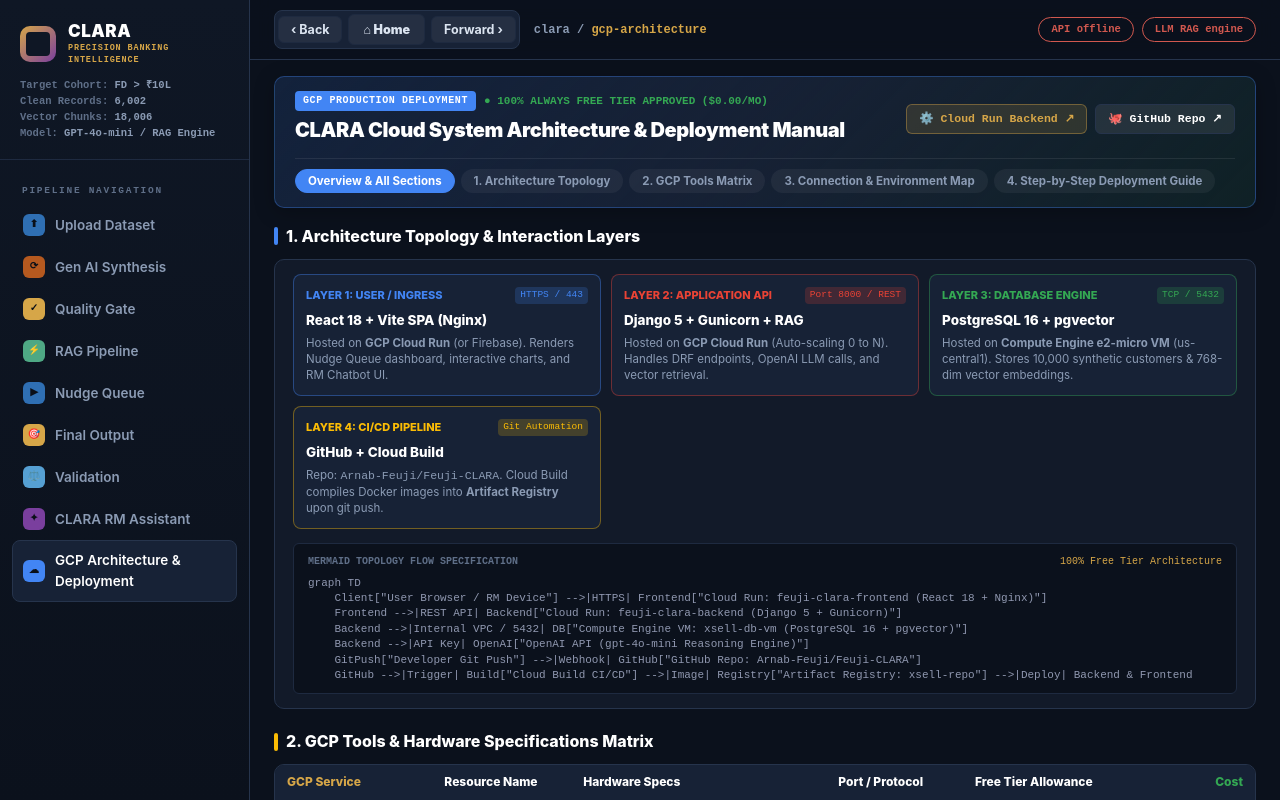
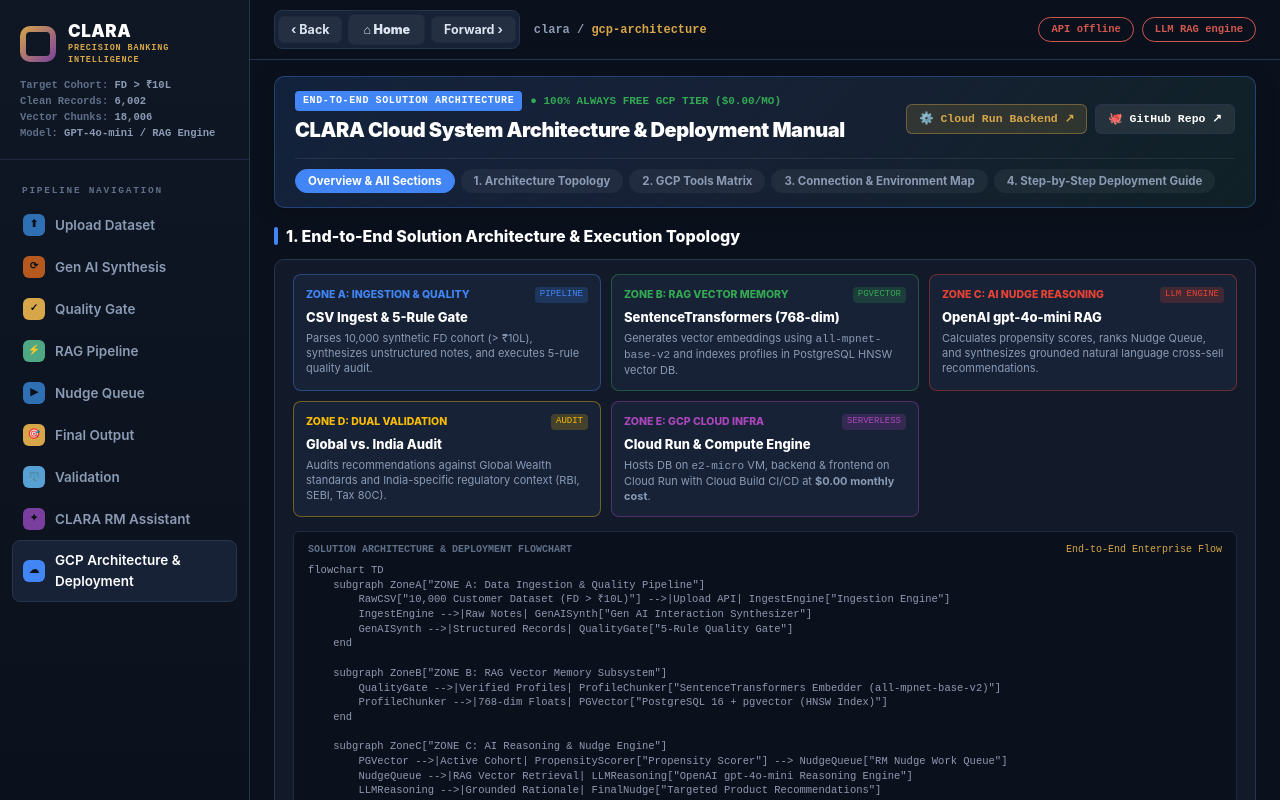
Before and after one commit to arnab1976/Feuji-CLARA, a React (Vite) app in the folder frontend/: page /gcp-architecture in a window 1280 px wide. Shown: the top 800 px of the page. Built offline with nearby package versions, Linux system fonts and the light colour scheme; no server answers.

Commit message:
Update GCP Architecture page with complete 5-Zone End-to-End Solution Architecture Diagram

```diff
--- a/frontend/src/pages/GcpArchitecture.jsx
+++ b/frontend/src/pages/GcpArchitecture.jsx
@@ -38,10 +38,10 @@
                   letterSpacing: "0.06em",
                 }}
               >
-                GCP PRODUCTION DEPLOYMENT
+                END-TO-END SOLUTION ARCHITECTURE
               </span>
               <span style={{ color: "#34A853", fontWeight: 800, fontSize: 11, fontFamily: "JetBrains Mono, monospace" }}>
-                ● 100% ALWAYS FREE TIER APPROVED ($0.00/MO)
+                ● 100% ALWAYS FREE GCP TIER ($0.00/MO)
               </span>
             </div>
             <h1 style={{ fontSize: 20, fontWeight: 900, color: "#fff", letterSpacing: "-0.4px", margin: 0 }}>
@@ -127,107 +127,148 @@
         </div>
       </div>
 
-      {/* SECTION 1: ARCHITECTURE TOPOLOGY */}
+      {/* SECTION 1: END-TO-END SOLUTION ARCHITECTURE TOPOLOGY */}
       {(activeSection === "all" || activeSection === "topology") && (
         <div style={{ marginBottom: 20 }}>
           <div style={{ display: "flex", alignItems: "center", gap: 8, marginBottom: 10 }}>
             <div style={{ width: 4, height: 18, background: "#4285F4", borderRadius: 2 }} />
             <h2 style={{ fontSize: 16, fontWeight: 800, color: "#fff", margin: 0 }}>
-              1. Architecture Topology &amp; Interaction Layers
+              1. End-to-End Solution Architecture &amp; Execution Topology
             </h2>
           </div>
 
           <div style={{ background: "var(--panel)", border: "1px solid var(--line)", borderRadius: 10, padding: "14px 18px" }}>
-            {/* 4 Layer Compact Cards */}
-            <div style={{ display: "grid", gridTemplateColumns: "repeat(auto-fit, minmax(260px, 1fr))", gap: 10, marginBottom: 14 }}>
+            {/* 5 Architectural Zone Cards */}
+            <div style={{ display: "grid", gridTemplateColumns: "repeat(auto-fit, minmax(240px, 1fr))", gap: 10, marginBottom: 14 }}>
               <div style={{ background: "var(--panel2)", border: "1px solid rgba(66, 133, 244, 0.4)", borderRadius: 8, padding: 12 }}>
-                <div style={{ display: "flex", justifyContent: "space-between", alignItems: "center", marginBottom: 6 }}>
-                  <span style={{ fontWeight: 800, fontSize: 11, color: "#4285F4" }}>LAYER 1: USER / INGRESS</span>
-                  <span style={{ fontSize: 9.5, background: "rgba(66, 133, 244, 0.2)", color: "#4285F4", padding: "1px 5px", borderRadius: 4, fontFamily: "JetBrains Mono, monospace" }}>
-                    HTTPS / 443
+                <div style={{ display: "flex", justifyContent: "space-between", alignItems: "center", marginBottom: 4 }}>
+                  <span style={{ fontWeight: 800, fontSize: 10.5, color: "#4285F4" }}>ZONE A: INGESTION &amp; QUALITY</span>
+                  <span style={{ fontSize: 9, background: "rgba(66, 133, 244, 0.2)", color: "#4285F4", padding: "1px 5px", borderRadius: 4, fontFamily: "JetBrains Mono, monospace" }}>
+                    PIPELINE
                   </span>
                 </div>
-                <h4 style={{ color: "#fff", fontSize: 13.5, fontWeight: 800, marginBottom: 4 }}>
-                  React 18 + Vite SPA (Nginx)
+                <h4 style={{ color: "#fff", fontSize: 13, fontWeight: 800, marginBottom: 4 }}>
+                  CSV Ingest &amp; 5-Rule Gate
                 </h4>
-                <p style={{ fontSize: 11.5, color: "var(--dim)", margin: 0, lineHeight: 1.4 }}>
-                  Hosted on <b>GCP Cloud Run</b> (or Firebase). Renders Nudge Queue dashboard, interactive charts, and RM Chatbot UI.
+                <p style={{ fontSize: 11, color: "var(--dim)", margin: 0, lineHeight: 1.35 }}>
+                  Parses 10,000 synthetic FD cohort (&gt; ₹10L), synthesizes unstructured notes, and executes 5-rule quality audit.
+                </p>
+              </div>
+
+              <div style={{ background: "var(--panel2)", border: "1px solid rgba(52, 168, 83, 0.4)", borderRadius: 8, padding: 12 }}>
+                <div style={{ display: "flex", justifyContent: "space-between", alignItems: "center", marginBottom: 4 }}>
+                  <span style={{ fontWeight: 800, fontSize: 10.5, color: "#34A853" }}>ZONE B: RAG VECTOR MEMORY</span>
+                  <span style={{ fontSize: 9, background: "rgba(52, 168, 83, 0.2)", color: "#34A853", padding: "1px 5px", borderRadius: 4, fontFamily: "JetBrains Mono, monospace" }}>
+                    PGVECTOR
+                  </span>
+                </div>
+                <h4 style={{ color: "#fff", fontSize: 13, fontWeight: 800, marginBottom: 4 }}>
+                  SentenceTransformers (768-dim)
+                </h4>
+                <p style={{ fontSize: 11, color: "var(--dim)", margin: 0, lineHeight: 1.35 }}>
+                  Generates vector embeddings using <code>all-mpnet-base-v2</code> and indexes profiles in PostgreSQL HNSW vector DB.
                 </p>
               </div>
 
               <div style={{ background: "var(--panel2)", border: "1px solid rgba(234, 67, 53, 0.4)", borderRadius: 8, padding: 12 }}>
-                <div style={{ display: "flex", justifyContent: "space-between", alignItems: "center", marginBottom: 6 }}>
-                  <span style={{ fontWeight: 800, fontSize: 11, color: "#EA4335" }}>LAYER 2: APPLICATION API</span>
-                  <span style={{ fontSize: 9.5, background: "rgba(234, 67, 53, 0.2)", color: "#EA4335", padding: "1px 5px", borderRadius: 4, fontFamily: "JetBrains Mono, monospace" }}>
-                    Port 8000 / REST
+                <div style={{ display: "flex", justifyContent: "space-between", alignItems: "center", marginBottom: 4 }}>
+                  <span style={{ fontWeight: 800, fontSize: 10.5, color: "#EA4335" }}>ZONE C: AI NUDGE REASONING</span>
+                  <span style={{ fontSize: 9, background: "rgba(234, 67, 53, 0.2)", color: "#EA4335", padding: "1px 5px", borderRadius: 4, fontFamily: "JetBrains Mono, monospace" }}>
+                    LLM ENGINE
                   </span>
                 </div>
-                <h4 style={{ color: "#fff", fontSize: 13.5, fontWeight: 800, marginBottom: 4 }}>
-                  Django 5 + Gunicorn + RAG
+                <h4 style={{ color: "#fff", fontSize: 13, fontWeight: 800, marginBottom: 4 }}>
+                  OpenAI gpt-4o-mini RAG
                 </h4>
-                <p style={{ fontSize: 11.5, color: "var(--dim)", margin: 0, lineHeight: 1.4 }}>
-                  Hosted on <b>GCP Cloud Run</b> (Auto-scaling 0 to N). Handles DRF endpoints, OpenAI LLM calls, and vector retrieval.
-                </p>
-              </div>
-
-              <div style={{ background: "var(--panel2)", border: "1px solid rgba(52, 168, 83, 0.4)", borderRadius: 8, padding: 12 }}>
-                <div style={{ display: "flex", justifyContent: "space-between", alignItems: "center", marginBottom: 6 }}>
-                  <span style={{ fontWeight: 800, fontSize: 11, color: "#34A853" }}>LAYER 3: DATABASE ENGINE</span>
-                  <span style={{ fontSize: 9.5, background: "rgba(52, 168, 83, 0.2)", color: "#34A853", padding: "1px 5px", borderRadius: 4, fontFamily: "JetBrains Mono, monospace" }}>
-                    TCP / 5432
-                  </span>
-                </div>
-                <h4 style={{ color: "#fff", fontSize: 13.5, fontWeight: 800, marginBottom: 4 }}>
-                  PostgreSQL 16 + pgvector
-                </h4>
-                <p style={{ fontSize: 11.5, color: "var(--dim)", margin: 0, lineHeight: 1.4 }}>
-                  Hosted on <b>Compute Engine e2-micro VM</b> (us-central1). Stores 10,000 synthetic customers &amp; 768-dim vector embeddings.
+                <p style={{ fontSize: 11, color: "var(--dim)", margin: 0, lineHeight: 1.35 }}>
+                  Calculates propensity scores, ranks Nudge Queue, and synthesizes grounded natural language cross-sell recommendations.
                 </p>
               </div>
 
               <div style={{ background: "var(--panel2)", border: "1px solid rgba(251, 188, 5, 0.4)", borderRadius: 8, padding: 12 }}>
-                <div style={{ display: "flex", justifyContent: "space-between", alignItems: "center", marginBottom: 6 }}>
-                  <span style={{ fontWeight: 800, fontSize: 11, color: "#FBBC05" }}>LAYER 4: CI/CD PIPELINE</span>
-                  <span style={{ fontSize: 9.5, background: "rgba(251, 188, 5, 0.2)", color: "#FBBC05", padding: "1px 5px", borderRadius: 4, fontFamily: "JetBrains Mono, monospace" }}>
-                    Git Automation
+                <div style={{ display: "flex", justifyContent: "space-between", alignItems: "center", marginBottom: 4 }}>
+                  <span style={{ fontWeight: 800, fontSize: 10.5, color: "#FBBC05" }}>ZONE D: DUAL VALIDATION</span>
+                  <span style={{ fontSize: 9, background: "rgba(251, 188, 5, 0.2)", color: "#FBBC05", padding: "1px 5px", borderRadius: 4, fontFamily: "JetBrains Mono, monospace" }}>
+                    AUDIT
                   </span>
                 </div>
-                <h4 style={{ color: "#fff", fontSize: 13.5, fontWeight: 800, marginBottom: 4 }}>
-                  GitHub + Cloud Build
+                <h4 style={{ color: "#fff", fontSize: 13, fontWeight: 800, marginBottom: 4 }}>
+                  Global vs. India Audit
                 </h4>
-                <p style={{ fontSize: 11.5, color: "var(--dim)", margin: 0, lineHeight: 1.4 }}>
-                  Repo: <code>Arnab-Feuji/Feuji-CLARA</code>. Cloud Build compiles Docker images into <b>Artifact Registry</b> upon git push.
+                <p style={{ fontSize: 11, color: "var(--dim)", margin: 0, lineHeight: 1.35 }}>
+                  Audits recommendations against Global Wealth standards and India-specific regulatory context (RBI, SEBI, Tax 80C).
+                </p>
+              </div>
+
+              <div style={{ background: "var(--panel2)", border: "1px solid rgba(171, 71, 188, 0.4)", borderRadius: 8, padding: 12 }}>
+                <div style={{ display: "flex", justifyContent: "space-between", alignItems: "center", marginBottom: 4 }}>
+                  <span style={{ fontWeight: 800, fontSize: 10.5, color: "#AB47BC" }}>ZONE E: GCP CLOUD INFRA</span>
+                  <span style={{ fontSize: 9, background: "rgba(171, 71, 188, 0.2)", color: "#AB47BC", padding: "1px 5px", borderRadius: 4, fontFamily: "JetBrains Mono, monospace" }}>
+                    SERVERLESS
+                  </span>
+                </div>
+                <h4 style={{ color: "#fff", fontSize: 13, fontWeight: 800, marginBottom: 4 }}>
+                  Cloud Run &amp; Compute Engine
+                </h4>
+                <p style={{ fontSize: 11, color: "var(--dim)", margin: 0, lineHeight: 1.35 }}>
+                  Hosts DB on <code>e2-micro</code> VM, backend &amp; frontend on Cloud Run with Cloud Build CI/CD at <b>$0.00 monthly cost</b>.
                 </p>
               </div>
             </div>
 
-            {/* Mermaid Code Snippet Box */}
+            {/* Mermaid Solution Architecture Code Box */}
             <div style={{ background: "var(--ink)", border: "1px solid var(--line-soft)", borderRadius: 6, padding: "10px 14px" }}>
               <div style={{ display: "flex", justifyContent: "space-between", alignItems: "center", marginBottom: 6 }}>
                 <span style={{ fontSize: 10, fontFamily: "JetBrains Mono, monospace", color: "var(--mut)", fontWeight: 700 }}>
-                  MERMAID TOPOLOGY FLOW SPECIFICATION
+                  SOLUTION ARCHITECTURE &amp; DEPLOYMENT FLOWCHART
                 </span>
                 <span style={{ fontSize: 10, color: "var(--gold)", fontFamily: "JetBrains Mono, monospace" }}>
-                  100% Free Tier Architecture
+                  End-to-End Enterprise Flow
                 </span>
               </div>
               <pre
                 style={{
                   fontFamily: "JetBrains Mono, monospace",
-                  fontSize: 11,
+                  fontSize: 10.5,
                   color: "#9098b0",
                   whiteSpace: "pre-wrap",
                   lineHeight: 1.4,
                   margin: 0,
                 }}
               >
-{`graph TD
-    Client["User Browser / RM Device"] -->|HTTPS| Frontend["Cloud Run: feuji-clara-frontend (React 18 + Nginx)"]
-    Frontend -->|REST API| Backend["Cloud Run: feuji-clara-backend (Django 5 + Gunicorn)"]
-    Backend -->|Internal VPC / 5432| DB["Compute Engine VM: xsell-db-vm (PostgreSQL 16 + pgvector)"]
-    Backend -->|API Key| OpenAI["OpenAI API (gpt-4o-mini Reasoning Engine)"]
-    GitPush["Developer Git Push"] -->|Webhook| GitHub["GitHub Repo: Arnab-Feuji/Feuji-CLARA"]
-    GitHub -->|Trigger| Build["Cloud Build CI/CD"] -->|Image| Registry["Artifact Registry: xsell-repo"] -->|Deploy| Backend & Frontend`}
+{`flowchart TD
+    subgraph ZoneA["ZONE A: Data Ingestion & Quality Pipeline"]
+        RawCSV["10,000 Customer Dataset (FD > ₹10L)"] -->|Upload API| IngestEngine["Ingestion Engine"]
+        IngestEngine -->|Raw Notes| GenAISynth["Gen AI Interaction Synthesizer"]
+        GenAISynth -->|Structured Records| QualityGate["5-Rule Quality Gate"]
+    end
+
+    subgraph ZoneB["ZONE B: RAG Vector Memory Subsystem"]
+        QualityGate -->|Verified Profiles| ProfileChunker["SentenceTransformers Embedder (all-mpnet-base-v2)"]
+        ProfileChunker -->|768-dim Floats| PGVector["PostgreSQL 16 + pgvector (HNSW Index)"]
+    end
+
+    subgraph ZoneC["ZONE C: AI Reasoning & Nudge Engine"]
+        PGVector -->|Active Cohort| PropensityScorer["Propensity Scorer"] --> NudgeQueue["RM Nudge Work Queue"]
+        NudgeQueue -->|RAG Vector Retrieval| LLMReasoning["OpenAI gpt-4o-mini Reasoning Engine"]
+        LLMReasoning -->|Grounded Rationale| FinalNudge["Targeted Product Recommendations"]
+    end
+
+    subgraph ZoneD["ZONE D: Dual-Perspective Validation"]
+        FinalNudge --> AuditEngine["Dual-Perspective Audit"]
+        AuditEngine --> GlobalAudit["Global Wealth Best Practices"]
+        AuditEngine --> IndiaAudit["India Banking Context (RBI / SEBI / Tax 80C)"]
+    end
+
+    subgraph ZoneE["ZONE E: GCP Production Cloud Infrastructure ($0.00 Always Free)"]
+        DB_VM["xsell-db-vm (Compute Engine e2-micro VM, PostgreSQL + pgvector)"]
+        BackendContainer["feuji-clara-backend (Cloud Run Django API, Port 8000)"]
+        FrontendContainer["feuji-clara-frontend (Cloud Run React SPA, Port 8080/80)"]
+        GitHub["GitHub Repo: Arnab-Feuji/Feuji-CLARA"] --> CloudBuild["Google Cloud Build"] --> ArtifactRegistry["Artifact Registry"] --> BackendContainer & FrontendContainer
+    end
+
+    PGVector -.->|VPC Port 5432| DB_VM
+    FrontendContainer -->|REST API| BackendContainer`}
               </pre>
             </div>
           </div>
```
